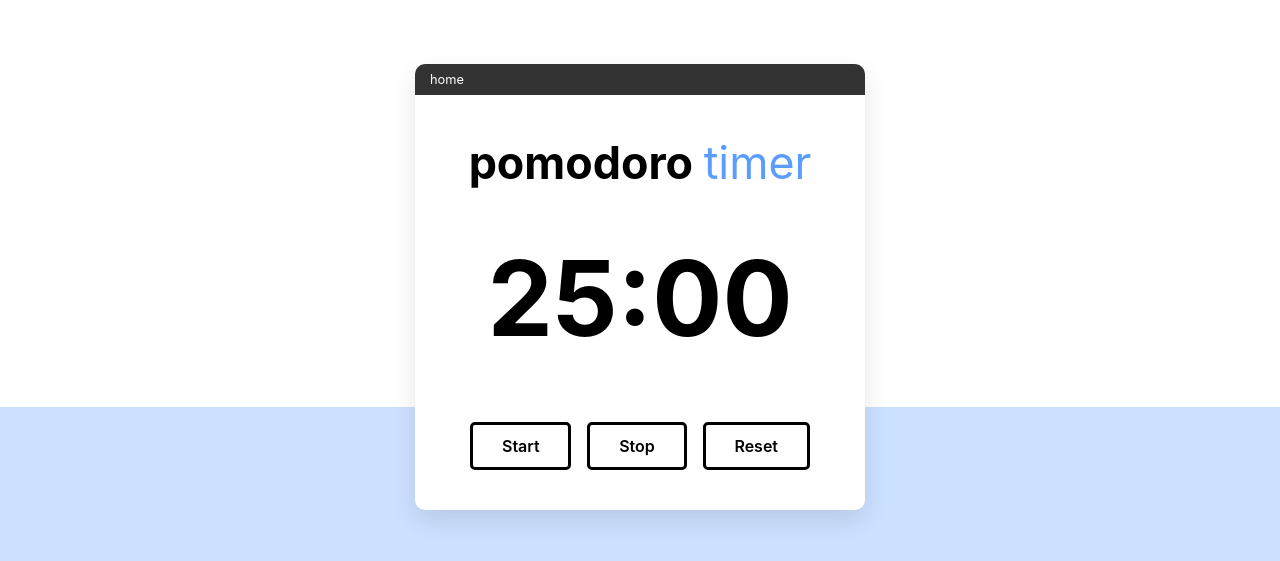
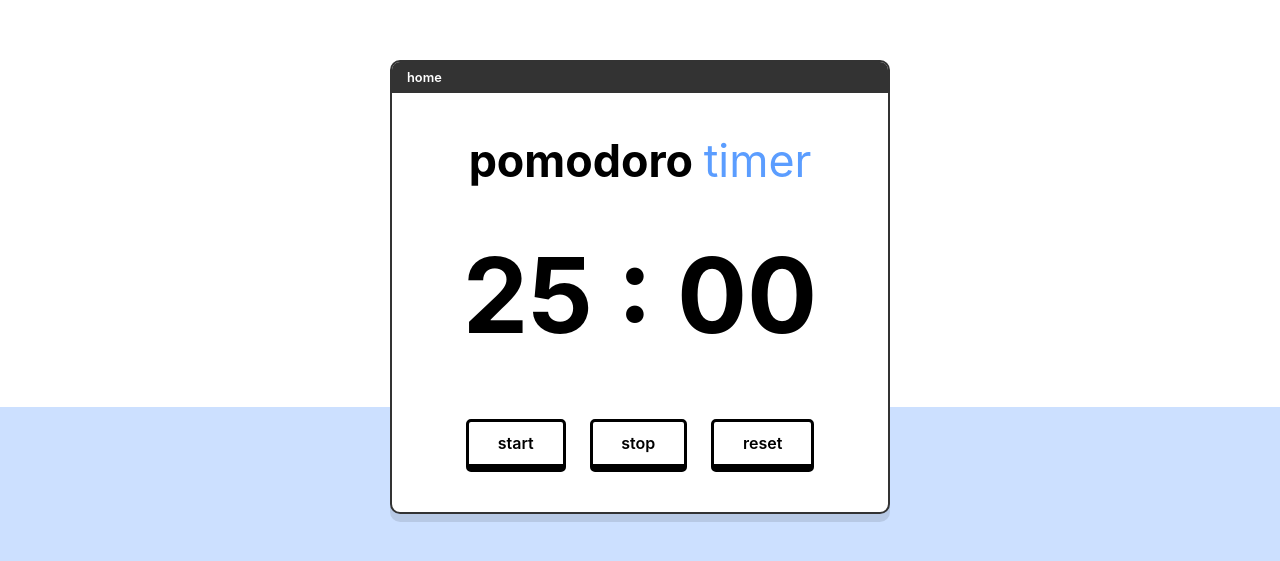
Before and after one commit to JoshuaMerces/ads-egsw-Joshua-LucasRodrigues, a plain HTML site: page index.html in a window 1280 px wide. Shown: the part 113-674 px from the top of the page. Drawn offline with Linux system fonts and the light colour scheme.

Commit message:
style: melhorando no css

```diff
--- a/index.html
+++ b/index.html
@@ -12,12 +12,12 @@
           <h1 class="timer">pomodoro <span>timer</span></h1>
             <hr>
 
-            <p class="timer" id="timer">25:00</p>
+            <p class="timer" id="timer">25 : 00</p>
 
             <div class="button-wrapper">
-                <button id="start">Start</button>
-                <button id="stop">Stop</button>
-                <button id="reset">Reset</button>
+                <button id="start">start</button>
+                <button id="stop">stop</button>
+                <button id="reset">reset</button>
 
             </div>
 
--- a/style.css
+++ b/style.css
@@ -1,121 +1,122 @@
-/* --- Reset Global e Fontes --- */
 * {
     margin: 0;
     padding: 0;
     box-sizing: border-box;
-    /* Fonte limpa, parecida com a da imagem */
+
     font-family: -apple-system, BlinkMacSystemFont, "Segoe UI", Roboto, Helvetica, Arial, sans-serif;
 }
 
-/* --- Corpo da Página (Background dividido) --- */
+
 body {
     min-height: 100vh;
     display: flex;
     align-items: center;
     justify-content: center;
 
-    /* Cria o fundo dividido:
-      - 0% a 65%: Branco
-      - 65% a 100%: Azul claro
-    */
+
     background: linear-gradient(
         to bottom,
         white 0%,
         white 65%,
+
         #cce0ff 65%,
         #cce0ff 100%
     );
 }
 
-/* --- Container Principal (A "Janela") --- */
+
 .container {
     display: flex;
     flex-direction: column;
     align-items: center;
     justify-content: center;
-    gap: 1.5em; /* Espaçamento entre os itens */
+    gap: 1.5em;
 
     background: #ffffff;
+    border: 2px solid #333;
     border-radius: 10px;
-    /* Sombra suave para destacar a janela */
-    box-shadow: 0 10px 25px rgba(0, 0, 0, 0.1);
+    box-shadow: 0 8px rgba(0, 0, 0, 0.1);
 
-    /* Posição relativa para a barra de título */
     position: relative;
 
-    /* Espaçamento interno, com mais espaço no topo para a barra */
+
     padding: 4.5em 3em 2.5em 3em;
-    width: 450px; /* Largura fixa para o container */
+    width: 500px;
+
+    overflow: hidden;
 }
 
-/* --- Barra de Título ("home") --- */
 .container::before {
-    content: 'home'; /* Texto da barra */
+    content: 'home';
+    font-size: 2.8rem;
+    font-weight: 600;
     position: absolute;
     top: 0;
     left: 0;
     right: 0;
 
-    background-color: #333; /* Cinza escuro */
+    background-color: #333;
     color: white;
     font-size: 0.8rem;
     text-align: left;
 
-    /* Espaçamento e bordas arredondadas (só no topo) */
+    border: 2px #333;
     padding: 8px 15px;
-    border-top-left-radius: 10px;
-    border-top-right-radius: 10px;
+
+    border: none;
 }
 
-/* --- Título (H1) --- */
+
 h1.timer {
     font-size: 2.8rem;
     font-weight: 700;
-    color: #000; /* "pomodoro" em preto */
+    color: #000;
 }
 
-/* --- Parte do Título (Span "timer") --- */
+
 h1.timer span {
-    font-weight: 400; /* Mais leve */
-    color: #5b9dff; /* Azul claro */
+    font-weight: 400;
+    color: #5b9dff;
 }
 
-/* --- Linha Horizontal (Não queremos ela) --- */
+
 hr {
     display: none;
 }
 
-/* --- Display do Timer (25:00) --- */
+
 p#timer {
     font-size: 6.5rem;
     font-weight: 700;
     color: #000;
-    margin: 0.2em 0; /* Espaçamento vertical */
+    margin: 0.2em 0;
 }
 
-/* --- Wrapper dos Botões --- */
+
 .button-wrapper {
     display: flex;
-    gap: 1em; /* Espaço entre os botões */
+    gap: 1.5em;
     margin-top: 1em;
 }
 
-/* --- Estilo dos Botões (Start, Stop, Reset) --- */
+
 button {
     background-color: white;
-    border: 3px solid black;
+    border-top: 3px solid black;
+    border-left: 3px solid black;
+    border-right: 3px solid black;
+    border-bottom: 8px solid black;
     border-radius: 5px;
 
     padding: 0.7em 1.8em;
     font-size: 1rem;
     font-weight: 600;
     color: black;
-
     cursor: pointer;
     transition: all 0.1s ease;
 }
 
-/* Efeito de "pressionar" ao clicar */
+
 button:active {
     transform: translateY(2px);
     background-color: #f0f0f0;
```
